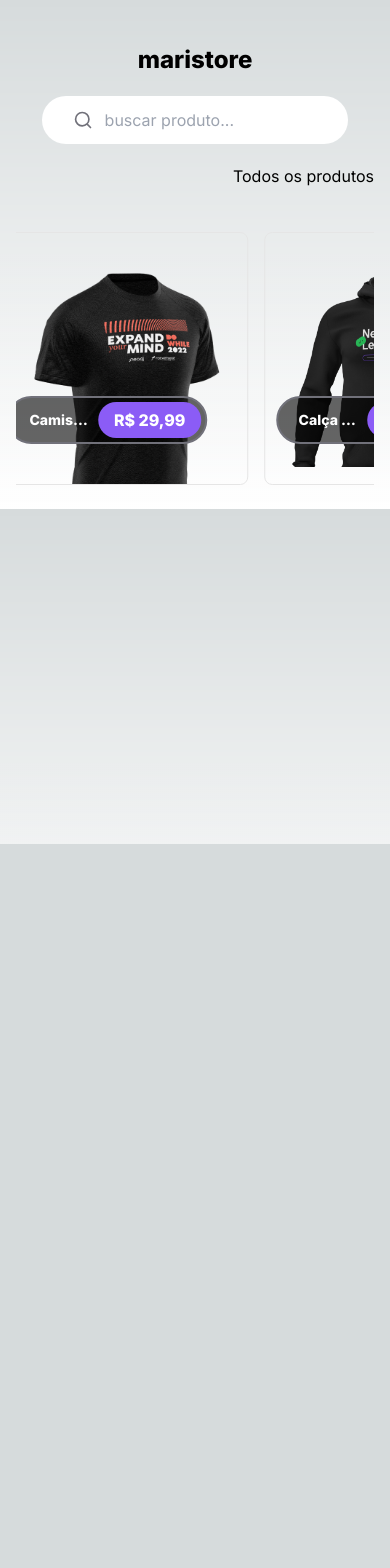
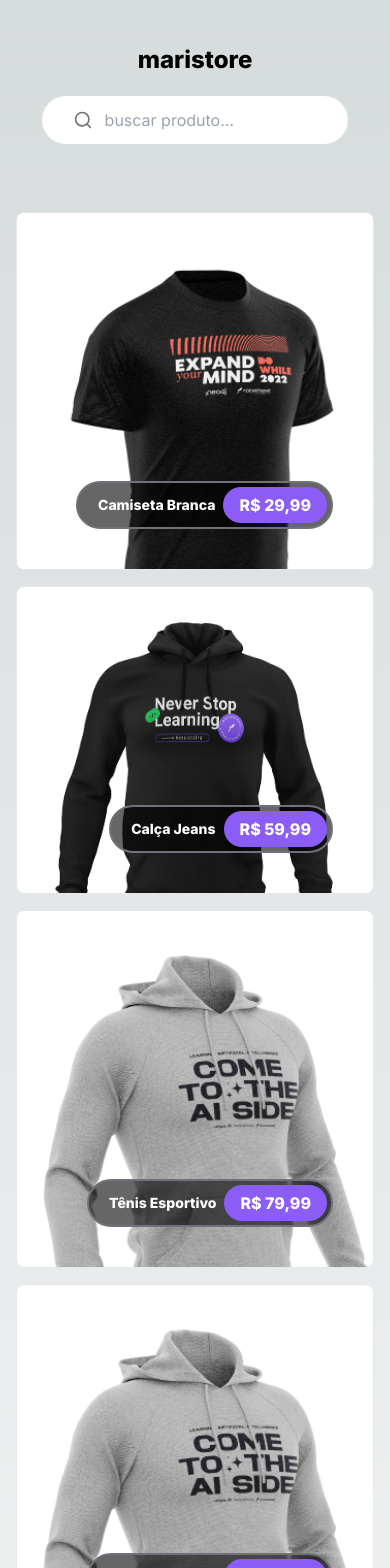
Before and after one commit to MathMendesReis/dev_store, a Next.js app: page / in a window 390 px wide. Shown: the top 1568 px of the page. Before the commit the page ends 844 px from the top, so only its background shows below. Built offline with nearby package versions, Linux system fonts and the light colour scheme.

Commit message:
style:melhorando responsividade

```diff
--- a/src/app/(home)/page.tsx
+++ b/src/app/(home)/page.tsx
@@ -2,6 +2,7 @@ import { GridTileImage } from '@/components/ui/tile'
 import HighligthProd from '@/features/highligth-prod'
 import ListProducts from '@/features/list-products'
 import { GetAllProds } from '@/mock/fecth'
+import Link from 'next/link'
 import React, { Suspense } from 'react'
 
 export default async function Page() {
@@ -10,7 +11,7 @@ export default async function Page() {
     produtos: [highligth, ...rest],
   } = data
 
-  const DataSlice = data.produtos.slice(1, 3)
+  const DataSlice = rest.slice(1, 3)
 
   return (
     <>
@@ -26,13 +27,18 @@ export default async function Page() {
           </div>
         </ul>
         <div className=' invisible-scrollbar mt-8 w-full overflow-x-auto pb-6 pt-1'>
-          <ul className='flex animate-carousel gap-4'>
+          <ul className='flex animate-carousel gap-4 max-[1000px]:hidden'>
             {data.produtos.map(({ id, nome, preco, url_img }) => (
               <li
                 key={id}
                 className='relative aspect-square h-[30vh] max-h-[275px] w-full'
               >
-                <div className='relative h-full w-full '>
+                <Link
+                  href={{
+                    pathname: `/product/${id}`,
+                  }}
+                >
+                  <div className='relative h-full w-full max-[1000px]:hidden'>
                     <GridTileImage
                       alt={nome}
                       label={{
@@ -44,12 +50,15 @@ export default async function Page() {
                       sizes='(min-width: 1024px) 25vw, (min-width: 768px) 33vw, 50vw'
                     />
                   </div>
+                </Link>
               </li>
             ))}
           </ul>
         </div>
+        <div className='grid grid-cols-1 gap-4 min-[999px]:grid-cols-2  min-[1000px]:hidden'>
+          <ListProducts data={data.produtos} />
+        </div>
       </main>
-      <main></main>
     </>
   )
 }
--- /dev/null
+++ b/src/app/(home)/product/[[...id]]/page.tsx
@@ -0,0 +1,82 @@
+'use client'
+import WhatsappLogo from '@/components/icons/whatssapLogo'
+import {
+  CardProductImg,
+  CardProductPrice,
+  CardProductRoot,
+} from '@/features/card-product'
+import { GetAllProds, produto } from '@/mock/fecth'
+import Image from 'next/image'
+import React, { useEffect, useState } from 'react'
+
+interface ProductProps {
+  params: {
+    id: string
+  }
+}
+export default function Product({ params }: ProductProps) {
+  const [product, setProduct] = useState<produto>()
+  const [mainImage, setMainImage] = useState<string>('')
+  useEffect(() => {
+    const fetchData = async () => {
+      const data = await GetAllProds()
+      const idFormat = parseInt(params.id)
+      const prod = data.produtos.find(item => item.id === idFormat)
+      if (prod) {
+        setProduct(prod)
+        setMainImage(prod.url_img)
+      }
+    }
+
+    fetchData()
+  }, [params.id])
+  const handleImageClick = (newImage: string) => {
+    setMainImage(newImage)
+  }
+  return (
+    <div className='mt-10'>
+      {product && (
+        <CardProductRoot className='flex flex-wrap'>
+          <CardProductImg src={mainImage} />
+          <div className='mt-5 flex h-[526px] w-full flex-col items-center gap-8 min-[1068px]:mt-28 min-[1068px]:w-[350px]'>
+            <div>
+              <p className='text-2xl font-extrabold text-black dark:text-white'>
+                {product?.nome}
+              </p>
+              <p className='text-base font-extralight text-black dark:text-zinc-400'>
+                Moletom fabricado com 88% de algodão e 12% de poliéster.
+              </p>
+            </div>
+            <div className='flex h-10 w-[266px] items-center justify-center gap-2'>
+              <span className='flex h-full w-full items-center justify-center rounded-full bg-violet-500 px-4 font-semibold'>
+                <CardProductPrice price={product?.preco as number} />
+              </span>
+            </div>
+            <div className='flex items-center justify-center gap-5'>
+              {product.imagens.map((image: string, index: number) => (
+                <div
+                  key={index}
+                  className='h-20 w-20 cursor-pointer border p-3 hover:border-blue-600'
+                  onMouseEnter={() => handleImageClick(image)}
+                >
+                  <Image
+                    alt=''
+                    src={image}
+                    height={70}
+                    width={70}
+                  />
+                </div>
+              ))}
+            </div>
+            <div className='mb-[30%] mt-auto w-11/12'>
+              <button className='flex w-full items-center justify-center gap-2 rounded-2xl bg-green-700/90 px-3 py-3 transition-all hover:bg-green-700'>
+                <WhatsappLogo fill='white' />
+                <span>chame no whatsapp</span>
+              </button>
+            </div>
+          </div>
+        </CardProductRoot>
+      )}
+    </div>
+  )
+}
--- /dev/null
+++ b/src/components/icons/whatssapLogo.tsx
@@ -0,0 +1,19 @@
+import * as React from 'react'
+
+interface WhatsappLogoProps extends React.SVGProps<SVGSVGElement> {}
+
+function WhatsappLogo({ ...props }: WhatsappLogoProps) {
+  return (
+    <svg
+      xmlns='http://www.w3.org/2000/svg'
+      width={32}
+      height={32}
+      viewBox='0 0 256 256'
+      {...props}
+    >
+      <path d='M187.58 144.84l-32-16a8 8 0 00-8 .5l-14.69 9.8a40.55 40.55 0 01-16-16l9.8-14.69a8 8 0 00.5-8l-16-32A8 8 0 00104 64a40 40 0 00-40 40 88.1 88.1 0 0088 88 40 40 0 0040-40 8 8 0 00-4.42-7.16zM152 176a72.08 72.08 0 01-72-72 24 24 0 0119.29-23.54l11.48 23L101 118a8 8 0 00-.73 7.51 56.47 56.47 0 0030.15 30.15A8 8 0 00138 155l14.61-9.74 23 11.48A24 24 0 01152 176zM128 24a104 104 0 00-91.82 152.88l-11.35 34.05a16 16 0 0020.24 20.24l34.05-11.35A104 104 0 10128 24zm0 192a87.87 87.87 0 01-44.06-11.81 8 8 0 00-6.54-.67L40 216l12.47-37.4a8 8 0 00-.66-6.54A88 88 0 11128 216z' />
+    </svg>
+  )
+}
+
+export default WhatsappLogo
--- a/src/components/ui/tile.tsx
+++ b/src/components/ui/tile.tsx
@@ -1,6 +1,7 @@
 import { CardProductPrice } from '@/features/card-product'
 import clsx from 'clsx'
 import Image from 'next/image'
+import Link from 'next/link'
 
 export function GridTileImage({
   isInteractive = true,
--- a/src/features/header.tsx
+++ b/src/features/header.tsx
@@ -22,7 +22,7 @@ export default function Header() {
           placeholder='buscar produto...'
         />
       </label>
-      <div className='flex w-full items-center justify-end'>
+      <div className='flex w-full items-center justify-end max-[1000px]:hidden'>
         <Link
           href={{
             pathname: '/all',
--- a/src/features/highligth-prod.tsx
+++ b/src/features/highligth-prod.tsx
@@ -5,6 +5,7 @@ import {
   CardProductPrice,
   CardProductRoot,
 } from './card-product'
+import Link from 'next/link'
 
 interface HighligthProdProps {
   data: produto
@@ -15,6 +16,11 @@ export default function HighligthProd({
 }: HighligthProdProps) {
   return (
     <>
+      <Link
+        href={{
+          pathname: `/product/${id}`,
+        }}
+      >
         <CardProductRoot key={id}>
           <CardProductImg src={url_img} />
 
@@ -27,6 +33,7 @@ export default function HighligthProd({
             </span>
           </div>
         </CardProductRoot>
+      </Link>
     </>
   )
 }
--- a/src/features/list-products.tsx
+++ b/src/features/list-products.tsx
@@ -5,6 +5,7 @@ import {
   CardProductPrice,
   CardProductRoot,
 } from './card-product'
+import Link from 'next/link'
 
 interface ListProductsProps {
   data: produto[]
@@ -14,7 +15,13 @@ export default function ListProducts({ data }: ListProductsProps) {
     <>
       {data.map(({ id, nome, preco, url_img }) => {
         return (
-          <CardProductRoot key={id}>
+          <Link
+            key={id}
+            href={{
+              pathname: `/product/${id}`,
+            }}
+          >
+            <CardProductRoot>
               <CardProductImg
                 src={url_img}
                 height={445}
@@ -29,6 +36,7 @@ export default function ListProducts({ data }: ListProductsProps) {
                 </span>
               </div>
             </CardProductRoot>
+          </Link>
         )
       })}
     </>
--- a/src/mock/data.json
+++ b/src/mock/data.json
@@ -4,43 +4,85 @@
       "id": 1,
       "nome": "Camiseta Branca",
       "preco": 29.99,
-      "url_img": "/[patrocinador]do-while22-t-shirt 1.png"
+      "url_img": "/[patrocinador]do-while22-t-shirt 1.png",
+      "descricao": "",
+      "imagens": [
+        "/[patrocinador]do-while22-t-shirt 1.png",
+        "/moletom-never-stop-learning 1.png",
+        "/Moletom.png"
+      ]
     },
     {
       "id": 2,
       "nome": "Calça Jeans",
       "preco": 59.99,
-      "url_img": "/moletom-never-stop-learning 1.png"
+      "url_img": "/moletom-never-stop-learning 1.png",
+      "descricao": "",
+      "imagens": [
+        "/[patrocinador]do-while22-t-shirt 1.png",
+        "/moletom-never-stop-learning 1.png",
+        "/Moletom.png"
+      ]
     },
     {
       "id": 3,
       "nome": "Tênis Esportivo",
       "preco": 79.99,
-      "url_img": "/Moletom.png"
+      "url_img": "/Moletom.png",
+      "descricao": "",
+      "imagens": [
+        "/[patrocinador]do-while22-t-shirt 1.png",
+        "/moletom-never-stop-learning 1.png",
+        "/Moletom.png"
+      ]
     },
     {
       "id": 4,
       "nome": "Tênis Esportivo",
       "preco": 79.99,
-      "url_img": "/Moletom.png"
+      "url_img": "/Moletom.png",
+      "descricao": "",
+      "imagens": [
+        "/[patrocinador]do-while22-t-shirt 1.png",
+        "/moletom-never-stop-learning 1.png",
+        "/Moletom.png"
+      ]
     },
     {
       "id": 5,
       "nome": "Tênis Esportivo",
       "preco": 79.99,
-      "url_img": "/Moletom.png"
+      "url_img": "/Moletom.png",
+      "descricao": "",
+      "imagens": [
+        "/[patrocinador]do-while22-t-shirt 1.png",
+        "/moletom-never-stop-learning 1.png",
+        "/Moletom.png"
+      ]
     },
     {
       "id": 6,
       "nome": "Tênis Esportivo",
       "preco": 79.99,
-      "url_img": "/Moletom.png"
+      "url_img": "/Moletom.png",
+      "descricao": "",
+      "imagens": [
+        "/[patrocinador]do-while22-t-shirt 1.png",
+        "/moletom-never-stop-learning 1.png",
+        "/Moletom.png"
+      ]
     },
     {
       "id": 7,
       "nome": "Tênis Esportivo",
       "preco": 79.99,
-      "url_img": "/Moletom.png"
+      "url_img": "/Moletom.png",
+      "descricao": "",
+      "imagens": [
+        "/[patrocinador]do-while22-t-shirt 1.png",
+        "/moletom-never-stop-learning 1.png",
+        "/Moletom.png"
+      ]
     }
   ]
 }
--- a/src/mock/fecth.ts
+++ b/src/mock/fecth.ts
@@ -4,6 +4,7 @@ export interface produto {
   nome: string
   preco: number
   url_img: string
+  imagens: string[]
 }
 
 interface ResponseFecth {
```
Lines whose indentation alone changed are shown as unchanged.
